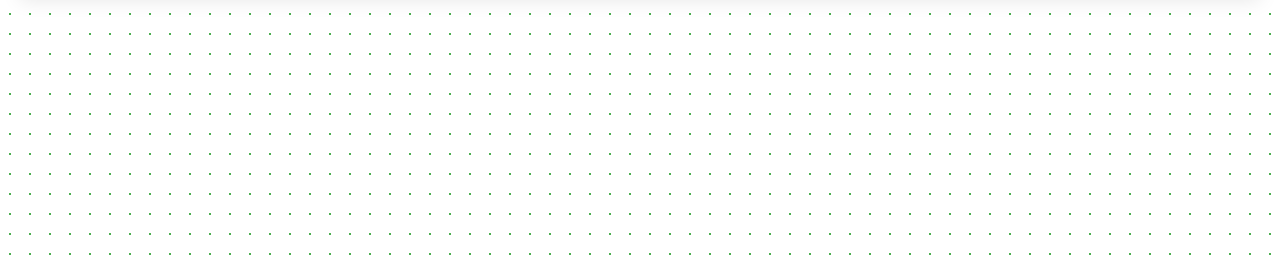
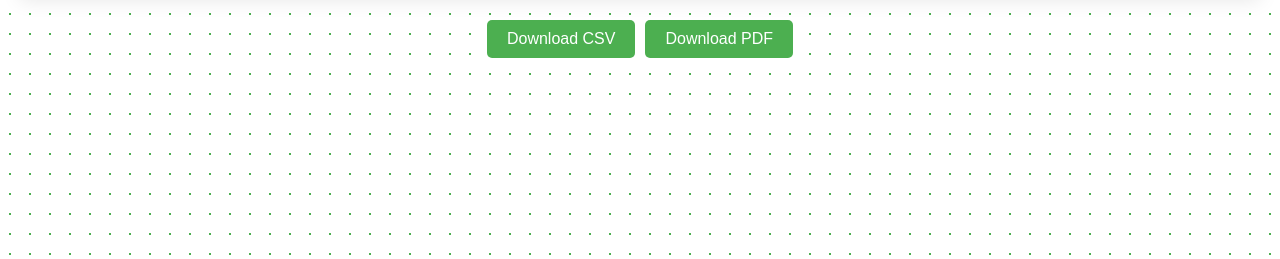
Before and after one commit to MHisyamAvilaS17/Scraper-ChatGPT-with-Python-Flask, a Flask app: page /view_result/1 in a window 1280 px wide. Shown: the part 256-515 px from the top of the page. Run offline with Flask 3, Linux system fonts and the light colour scheme; data comes from the database, SQL or seed files in the repository.

Commit message:
Update view_result.html

```diff
--- a/templates/view_result.html
+++ b/templates/view_result.html
@@ -9,7 +9,7 @@
         font-family: 'Arial', sans-serif;
         background-color: #ffffff;
         background-image: radial-gradient(circle, #4CAF50 1px, transparent 1px);
-        background-size: 20px 20px; /* Jarak antar titik */
+        background-size: 20px 20px;
         margin: 0;
         padding: 20px;
         color: #333;
@@ -57,7 +57,40 @@
     .preprocessed-data h2 {
         margin-bottom: 20px;
     }
-</style>
+
+    .download-button {
+        display: flex;
+        justify-content: center;
+        gap: 10px;
+        margin-top: 20px;
+    }
+
+    .download-button a,
+    .download-button button {
+        background-color: #4CAF50;
+        color: white;
+        padding: 10px 20px;
+        text-align: center;
+        text-decoration: none;
+        display: inline-block;
+        font-size: 16px;
+        border: none;
+        border-radius: 5px;
+        cursor: pointer;
+        transition: background-color 0.3s ease, transform 0.2s;
+    }
+
+    .download-button a:hover,
+    .download-button button:hover {
+        background-color: #45a049;
+        transform: scale(1.05);
+    }
+
+    .download-button a:active,
+    .download-button button:active {
+        background-color: #39843b;
+        transform: scale(1);
+    }
     </style>
 </head>
 <body>
@@ -90,6 +123,16 @@
         </tr>
         {% endfor %}
     </table>
+    <div class="download-button">
+        <a href="{{ url_for('download_csv', conversation_id=conversation_id) }}">Download CSV</a>
+        <button id="dwpdf">Download PDF</button>
+    </div>
 
 </body>
+
+<script>
+document.getElementById("dwpdf").addEventListener('click',()=>{
+    window.print()
+})
+</script>
 </html>
```
